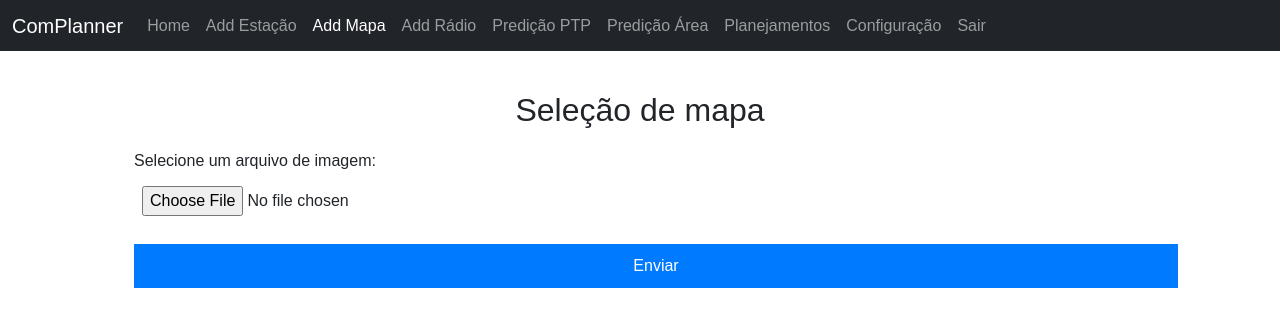
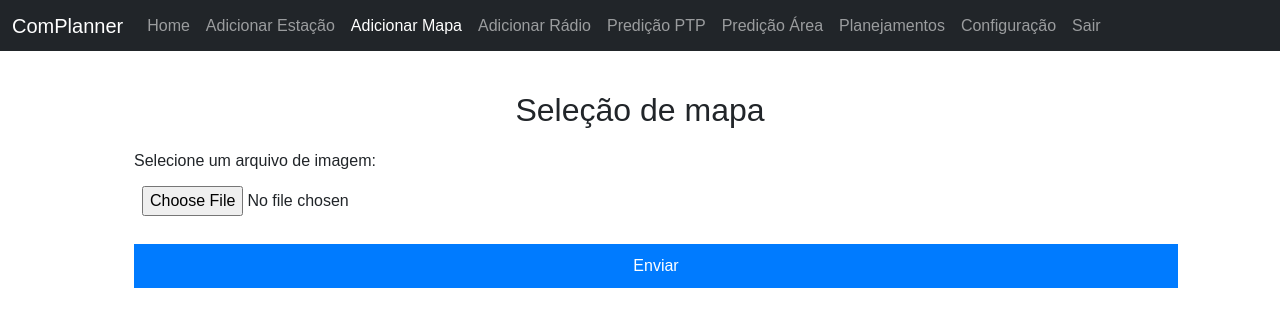
Before and after one commit to AdrianLCS/CommuniCoP, a Flask app: page /addmapa in a window 1280 px wide. Shown: the top 327 px of the page. Run offline with Flask 3, Linux system fonts and the light colour scheme; the visitor is signed in with stand-in values (Sample User, id 1).

Commit message:
ajustes em na interface

```diff
--- a/templates/addponto.html
+++ b/templates/addponto.html
@@ -50,7 +50,7 @@
                             </div>
 
                             <div class="text-center">
-                                <button type="button" class="btn btn-primary" onclick="addMarker()">Adicionar Marcador</button>
+                                <button type="button" class="btn btn-primary" onclick="addMarker()">Adicionar Estação</button>
                             </div>
                         </form>
                     </div>
@@ -71,7 +71,7 @@
                                 </select>
                             </div>
                             <div class="text-center">
-                                <button type="submit" class="btn btn-danger">Excluir Ponto</button>
+                                <button type="submit" class="btn btn-danger">Excluir Estação</button>
                             </div>
                         </form>
                     </div>
--- a/templates/base.html
+++ b/templates/base.html
@@ -20,13 +20,13 @@
                         <a class="nav-link" id="home-link" href="{{ url_for('index') }}">Home</a>
                     </li>
                     <li class="nav-item">
-                        <a class="nav-link" id="addponto-link" href="{{ url_for('addponto') }}">Add Estação</a>
+                        <a class="nav-link" id="addponto-link" href="{{ url_for('addponto') }}">Adicionar Estação</a>
                     </li>
                     <li class="nav-item">
-                        <a class="nav-link" id="addmapa-link" href="{{ url_for('addmapa') }}">Add Mapa</a>
+                        <a class="nav-link" id="addmapa-link" href="{{ url_for('addmapa') }}">Adicionar Mapa</a>
                     </li>
                     <li class="nav-item">
-                        <a class="nav-link" id="addradio-link" href="{{ url_for('addradio') }}">Add Rádio</a>
+                        <a class="nav-link" id="addradio-link" href="{{ url_for('addradio') }}">Adicionar Rádio</a>
                     </li>
                     <li class="nav-item">
                         <a class="nav-link" id="ptp-link" href="{{ url_for('ptp') }}">Predição PTP</a>
```
